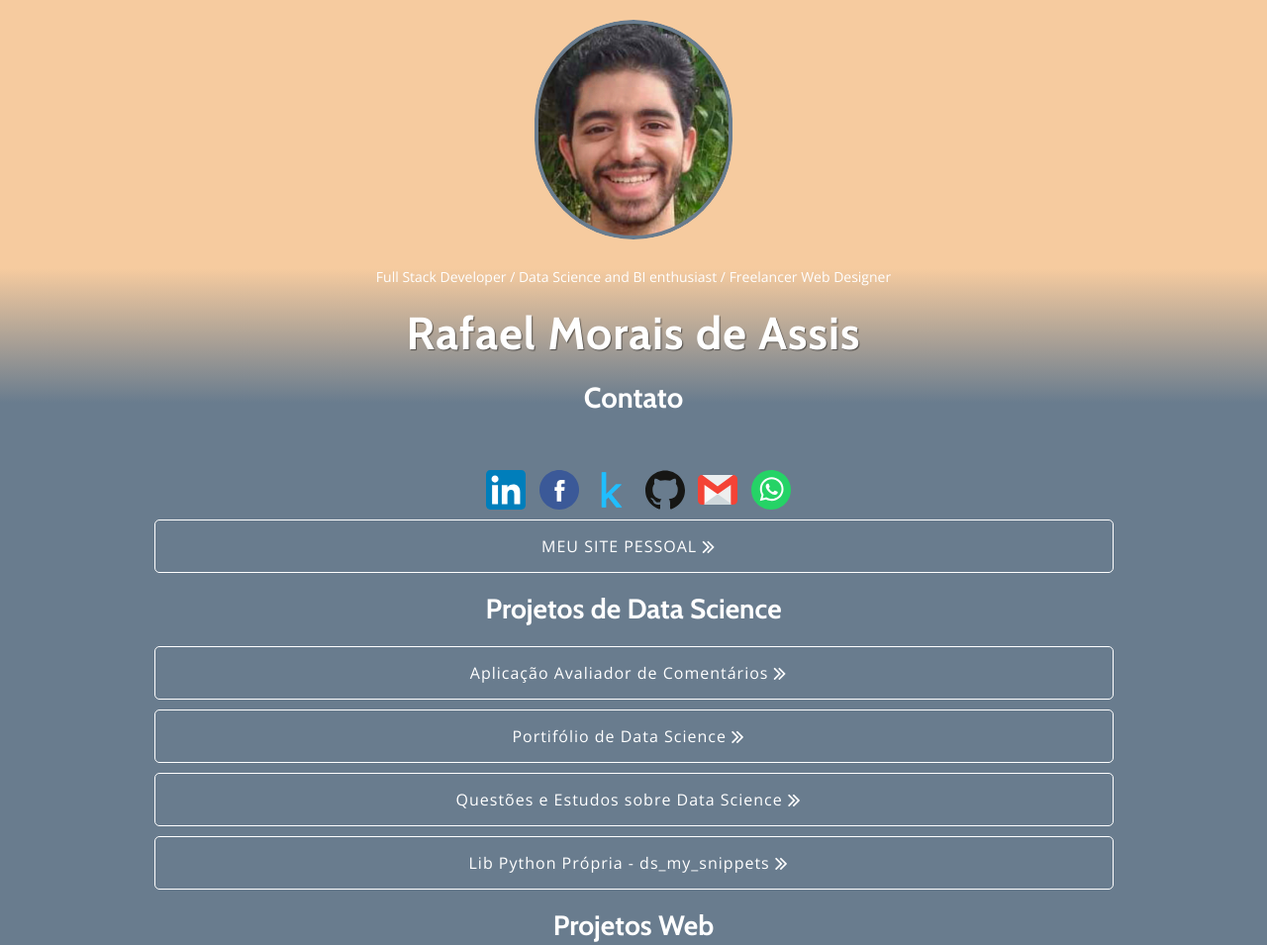
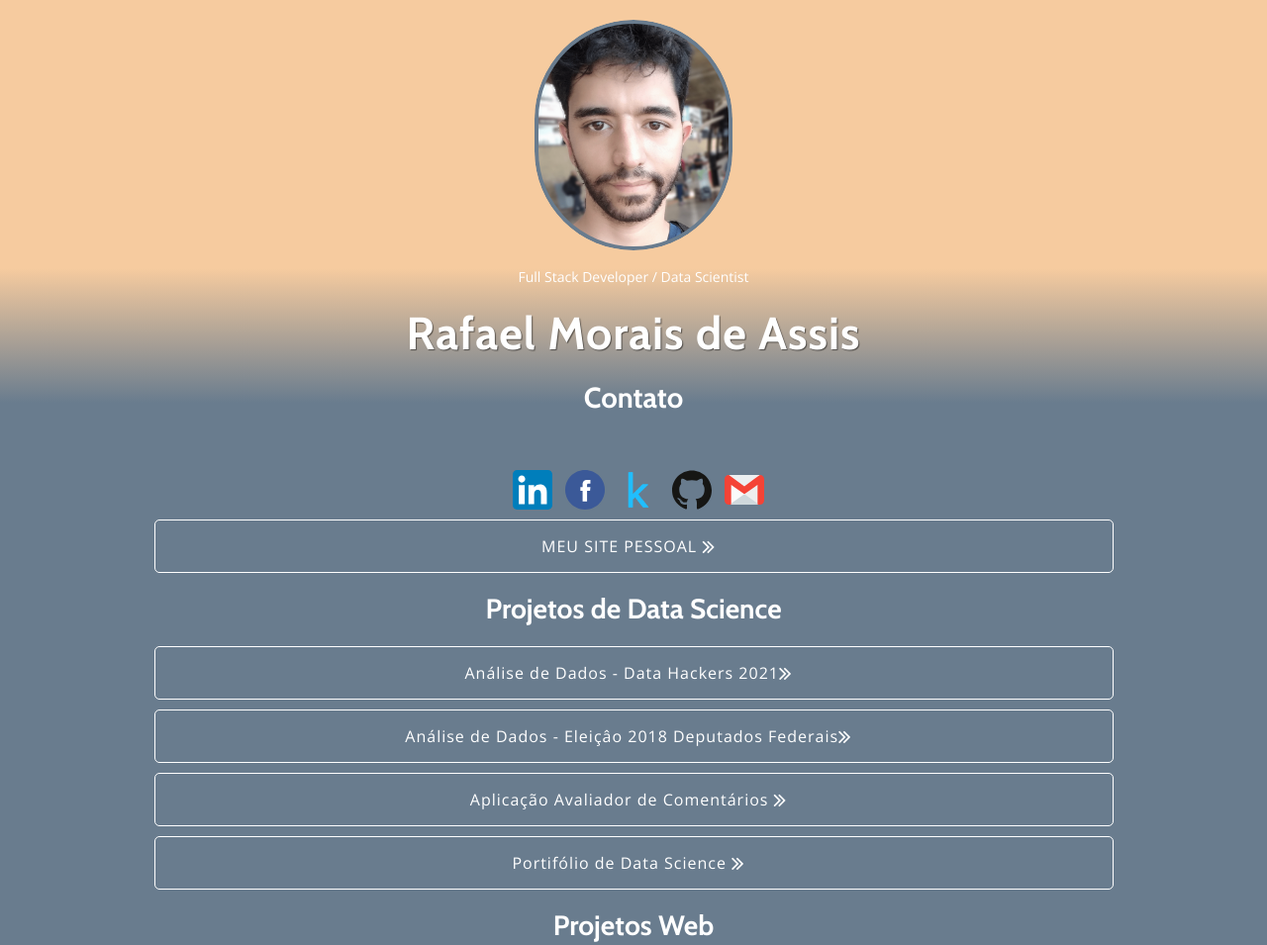
Before and after one commit to rafanthx13/rafanthx13.github.io, a plain HTML site: page index.html in a window 1280 px wide. Shown: the top 955 px of the page at 99% size. Drawn offline with nearby package versions, Linux system fonts and the light colour scheme.

Commit message:
RandomCommit

```diff
--- a/index.html
+++ b/index.html
@@ -43,7 +43,7 @@
         <div class="container" style="display: flex; flex-direction: row; justify-content: center;">
           <!--begin navbar -->
           <div class="navbar-header">
-            <img src="./images/my_foto_3.png" class="my-photo" alt="rafael._m_assis" width="200" />
+            <img src="./images/my_foto_4.png" class="my-photo" alt="rafael._m_assis" width="200" />
           </div>
 
           <!--end navbar -->
@@ -64,7 +64,7 @@
         <div class="row">
           <!--begin col-md-6-->
           <div class="col-md-12 padding-top-30">
-            <span style="color: white;">Full Stack Developer / Data Science and BI enthusiast / Freelancer Web Designer</span>
+            <span style="color: white;">Full Stack Developer / Data Scientist</span>
 
             <h1 style="margin-top: 20px;">Rafael Morais de Assis</h1>
 
@@ -82,10 +82,6 @@
                   class="w-10 mx-5 hover:opacity-20 mx-1" alt="github" width="40" height="40" /></a>
               <a href="mailto:rafaassis15@gmail.com"><img src="images/gmail.svg" loading="lazy"
                   class="w-10 mx-5 hover:opacity-20 mx-1" alt="gmail" width="40" height="40" /></a>
-              <a
-                href="https://api.whatsapp.com/send?phone=5534993166595&text=Ola%2C%20gostaria%20de%20falar%20com%20Rafael%20Assis">
-                <img src="images/whatsapp.svg" class="w-10 mx-5 hover:opacity-20 mx-1" alt="whatsapp" width="40" height="40"/>
-              </a>
 
             </div>
 
@@ -95,6 +91,14 @@
 
               <h2 style="margin-top: 20px; font-size: 28px; color: white;">Projetos de Data Science</h2>
 
+			  <a href="https://www.kaggle.com/code/rafanthx13/analise-da-rea-de-dados-no-brasil" target="_blank" class="btn-white-border scrool">
+                Análise de Dados - Data Hackers 2021<i class="fa fa-angle-double-right"></i>
+              </a>
+
+<a href="https://www.kaggle.com/code/rafanthx13/an-lise-dos-deputados-federais" target="_blank" class="btn-white-border scrool">
+                Análise de Dados - Eleiçâo 2018 Deputados Federais<i class="fa fa-angle-double-right"></i>
+              </a>
+
               <a href="https://price-log-app.herokuapp.com/" target="_blank" class="btn-white-border scrool">
                 Aplicação Avaliador de Comentários <i class="fa fa-angle-double-right"></i>
               </a>
@@ -103,13 +107,13 @@
                 Portifólio de Data Science <i class="fa fa-angle-double-right"></i>
               </a>
 
-                    <a href="https://rafanthx13.github.io/ds-interview-questions/" target="_blank" class="btn-white-border scrool">
+                    <!-- <a href="https://rafanthx13.github.io/ds-interview-questions/" target="_blank" class="btn-white-border scrool">
         				Questões e Estudos sobre Data Science <i class="fa fa-angle-double-right"></i>
-        			</a>
+        			</a> -->
 
-              <a href="https://github.com/rafanthx13/ds_snippets" target="_blank" class="btn-white-border scrool">
+              <!-- <a href="https://github.com/rafanthx13/ds_snippets" target="_blank" class="btn-white-border scrool">
                 Lib Python Própria - ds_my_snippets <i class="fa fa-angle-double-right"></i>
-              </a>
+              </a> -->
 
               <h2 style="margin-top: 20px; font-size: 28px; color: white;">Projetos Web</h2>
 
```
Also changed, not shown: images/my_foto_4.png (added).
